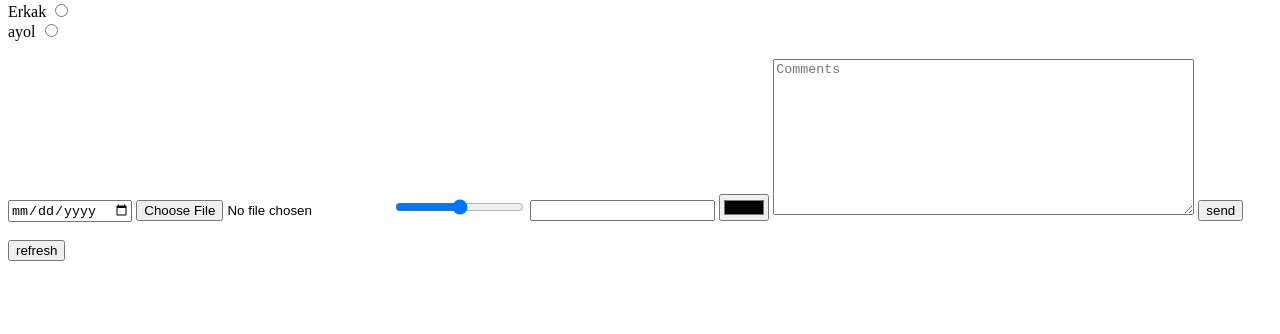
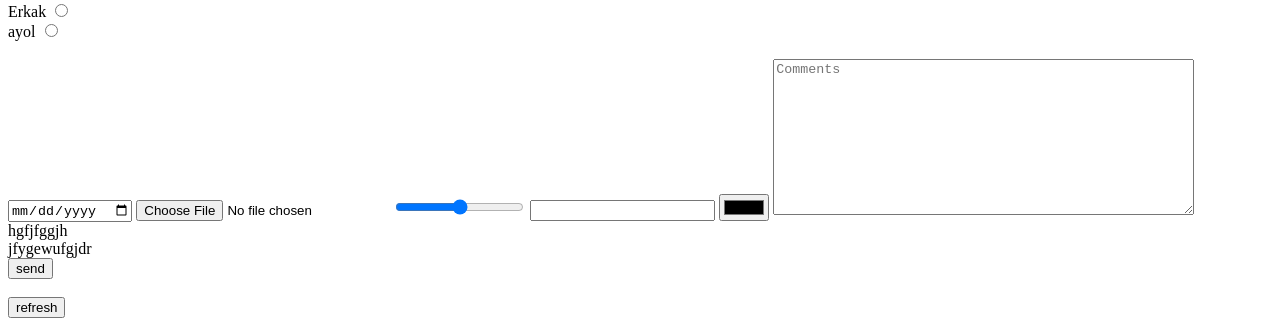
Before and after one commit to regularmy/git, a plain HTML site: page index1.html in a window 1280 px wide. Shown: the part 501-835 px from the top of the page. Before the commit the page ends 800 px from the top, so only its background shows below. Drawn offline with Linux system fonts and the light colour scheme.

Commit message:
added header

```diff
--- a/index1.html
+++ b/index1.html
@@ -37,7 +37,8 @@
         <input type="">
         <input type="color">
         <textarea name="" id="" cols="50" rows="10" placeholder="Comments"></textarea>
-
+        <header>hgfjfggjh</header>
+        <header>jfygewufgjdr</header>
         <button type="submit">send</button><br> <br>
         <button type="reset">refresh</button>
     </form>
```
